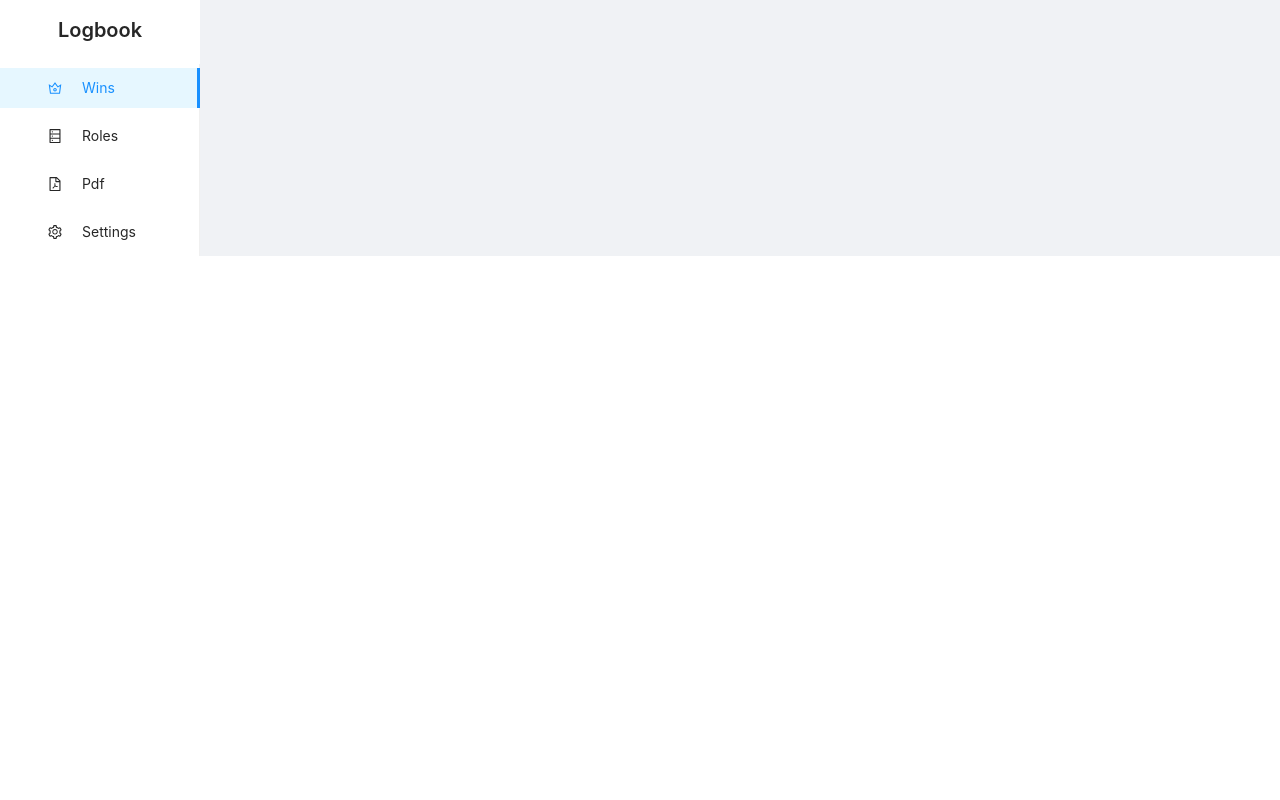
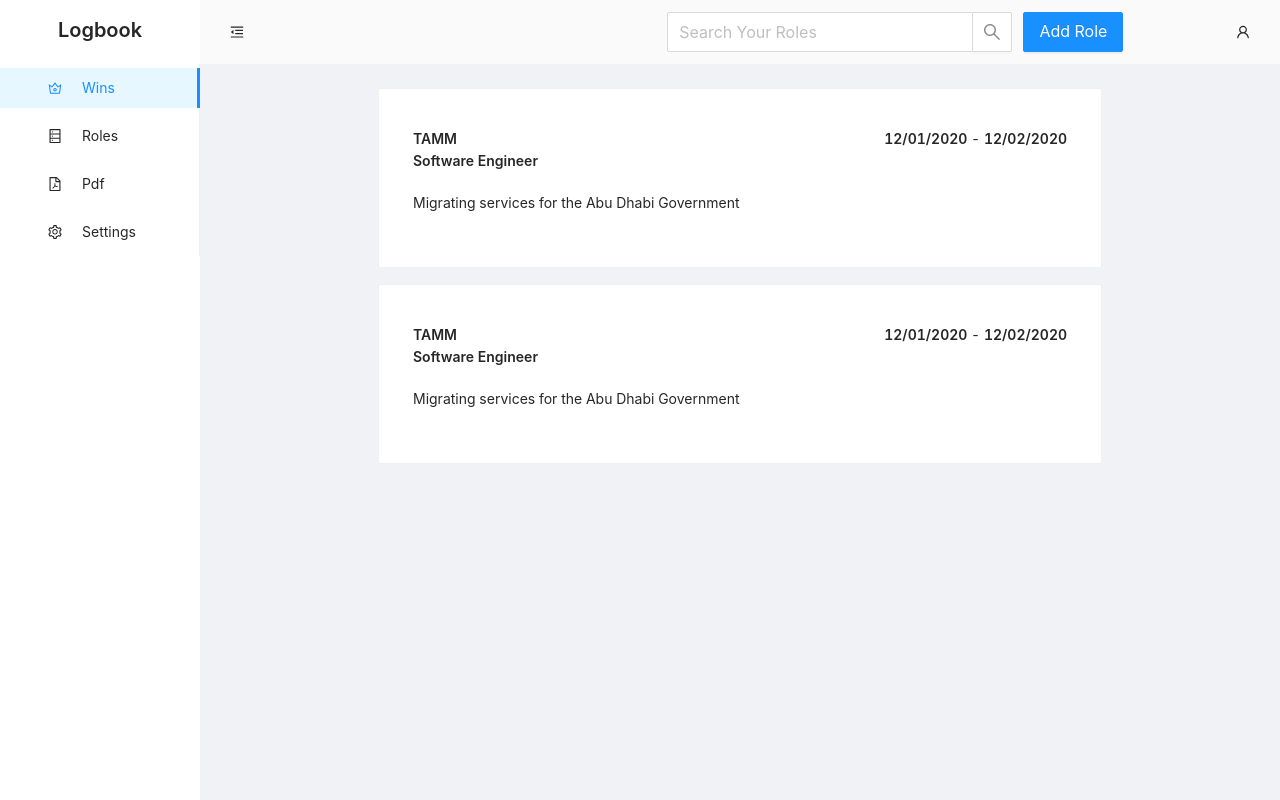
Before and after one commit to dogoyaro/autoresume, a React (Create React App) app in the folder autoresume/: page /roles in a window 1280 px wide. Built offline with nearby package versions, Linux system fonts and the light colour scheme.

Commit message:
add roles skeleton

```diff
--- /dev/null
+++ b/autoresume/src/components/AddRole/index.tsx
@@ -0,0 +1,41 @@
+import React, { useState } from 'react';
+import RoleForm from '../RoleForm';
+import { Modal, Typography, Button } from 'antd';
+
+const { Title } = Typography;
+
+const AddRoleModal = (props: AddRoleModalProps) => {
+  const { showModal, setShowModal } = props;
+  const handleCancel = () => setShowModal(false);
+
+  return (
+    <Modal
+      title={<Title level={4}> Add Role </Title>}
+      visible={showModal}
+      onCancel={handleCancel}
+      bodyStyle={{ padding: 40 }}
+      width="40%"
+    >
+      <RoleForm handleFormSubmit={() => {}} showButton={false} size="middle" />
+    </Modal>
+  );
+};
+
+const AddRole = () => {
+  const [showModal, setShowModal] = useState(false);
+  return (
+    <>
+      <Button type="primary" size="large" onClick={() => setShowModal(true)}>
+        Add Role
+      </Button>
+      <AddRoleModal showModal={showModal} setShowModal={setShowModal} />
+    </>
+  );
+};
+
+export default AddRole;
+
+type AddRoleModalProps = {
+    showModal: boolean,
+    setShowModal: (shouldShowModal: boolean) => any,
+}
--- a/autoresume/src/components/AddWin/index.tsx
+++ b/autoresume/src/components/AddWin/index.tsx
@@ -14,9 +14,9 @@ import {
   Tooltip,
 } from 'antd';
 import { PlusCircleOutlined, MinusCircleOutlined } from '@ant-design/icons';
+import RoleForm from '../RoleForm';
 
-const { RangePicker } = DatePicker;
-const { Title, Text } = Typography;
+const { Title } = Typography;
 const { Option } = Select;
 const { TextArea } = Input;
 
@@ -201,48 +201,12 @@ const AddRoleForm = (props: { roles: Role[] }) => {
   };
 
   const roleForm = (
-    <Form layout="vertical" size="small" onFinish={handleFormSubmit}>
-      <Form.Item name="dates">
-        <RangePicker />
-      </Form.Item>
-      <Form.Item
-        name="companyName"
-        rules={[
-          {
-            required: true,
-            message:
-              'Please enter the name of the Company/Organization e.g. Facebook, Open Source',
-          },
-        ]}
-      >
-        <Input placeholder="Enter Company Name" />
-      </Form.Item>
-      <Form.Item
-        name="role"
-        rules={[
-          {
-            required: true,
-            message: 'Please enter the name of the role e.g. Software Engineer',
-          },
-        ]}
-      >
-        <Input placeholder="Enter Role. e.g Software Engineer" />
-      </Form.Item>
-      <Form.Item name="description">
-        <Input.TextArea
-          placeholder="Add Role Description"
-          autoSize={{ minRows: 3 }}
-          style={{ resize: 'none' }}
-        />
-      </Form.Item>
-      <Form.Item>
-        <Button type="ghost" htmlType="submit">
-          Add New Role
-        </Button>
-      </Form.Item>
-    </Form>
+    <RoleForm
+      handleFormSubmit={handleFormSubmit}
+      showButton={true}
+      size="small"
+    />
   );
-
   const handleRoleSelection = (value: string) => {
     setRole(value);
   };
--- a/autoresume/src/components/Drawer/index.tsx
+++ b/autoresume/src/components/Drawer/index.tsx
@@ -30,7 +30,6 @@ const Drawer = (props: DrawerProps) => {
       theme="light"
       collapsible
       collapsed={collapsed}
-      // collapsedWidth="0"
       breakpoint="lg"
     >
       <div
--- /dev/null
+++ b/autoresume/src/components/RoleCard/index.tsx
@@ -0,0 +1,93 @@
+import React, { useState } from 'react';
+import { Card, Typography, Carousel } from 'antd';
+import WinCard, { Win } from '../WinCard';
+
+const { Paragraph, Text } = Typography;
+
+const CompanyName = ({ company }: { company: string }) => {
+  return <Text style={{ textAlign: 'left' }} strong>{company}</Text>
+}
+
+const RoleTitle = ({ title }: { title: string }) => {
+  return <Text strong>{title}</Text>;
+};
+
+const RoleDescription = ({ description }: { description: string }) => {
+  return (
+    <Paragraph
+      style={{ textAlign: 'left' }}
+      ellipsis={{ rows: 3, expandable: true }}
+    >
+      {description}
+    </Paragraph>
+  );
+}
+
+const Wins = ({ wins, autoplay }: { wins: Win[]; autoplay: boolean }) => {
+  return (
+    <Carousel autoplay={autoplay}>
+      {wins.map((win) => (
+        <WinCard win={win} />
+      ))}
+    </Carousel>
+  );
+};
+
+const Dates = ({
+  startDate,
+  endDate,
+}: {
+  startDate: string;
+  endDate: string;
+}) => {
+  return (
+    <div>
+      <Text strong>{startDate}</Text>
+      {endDate && <span> - </span>}
+      <Text strong>{endDate}</Text>
+    </div>
+  );
+};
+
+const RoleCard = ({
+  role: { company, title, description, wins, startDate, endDate },
+}: {
+  role: Role;
+}) => {
+  const [shouldAutoplay, setShouldAutoplay] = useState(false);
+  return (
+    <Card
+      onFocus={() => setShouldAutoplay(true)}
+      onBlur={() => setShouldAutoplay(false)}
+      style={{padding: '15px 10px' }}
+    >
+      <div style={{ display: 'flex', justifyContent: 'space-between' }}>
+        <div
+          style={{
+            display: 'flex',
+            flexDirection: 'column',
+            alignItems: 'left',
+            marginBottom: 20,
+          }}
+        >
+          <CompanyName company={company} />
+          <RoleTitle title={title} />
+        </div>
+        <Dates startDate={startDate} endDate={endDate} />
+      </div>
+      <RoleDescription description={description} />
+      <Wins wins={wins} autoplay={shouldAutoplay} />
+    </Card>
+  );
+};
+
+export default RoleCard;
+
+export type Role = {
+  company: string,
+  title: string,
+  description: string,
+  wins: Win[],
+  startDate: string,
+  endDate: string,
+}
--- /dev/null
+++ b/autoresume/src/components/RoleForm/index.tsx
@@ -0,0 +1,59 @@
+import React from 'react';
+import { Form, DatePicker, Input, Button } from 'antd';
+
+const { RangePicker } = DatePicker;
+
+const RoleForm = (props: {
+  handleFormSubmit: (values: any) => any;
+  size: 'small' | 'middle' | 'large';
+  showButton: boolean
+}) => {
+  const { handleFormSubmit, size, showButton } = props;
+
+  return (
+    <Form layout="vertical" size={size} onFinish={handleFormSubmit}>
+      <Form.Item name="dates">
+        <RangePicker />
+      </Form.Item>
+      <Form.Item
+        name="companyName"
+        rules={[
+          {
+            required: true,
+            message:
+              'Please enter the name of the Company/Organization e.g. Facebook, Open Source',
+          },
+        ]}
+      >
+        <Input placeholder="Enter Company Name" />
+      </Form.Item>
+      <Form.Item
+        name="role"
+        rules={[
+          {
+            required: true,
+            message: 'Please enter the name of the role e.g. Software Engineer',
+          },
+        ]}
+      >
+        <Input placeholder="Enter Role. e.g Software Engineer" />
+      </Form.Item>
+      <Form.Item name="description">
+        <Input.TextArea
+          placeholder="Add Role Description"
+          autoSize={{ minRows: 3 }}
+          style={{ resize: 'none' }}
+        />
+      </Form.Item>
+      <Form.Item>
+        {showButton && (
+          <Button type="ghost" htmlType="submit">
+            Add New Role
+          </Button>
+        )}
+      </Form.Item>
+    </Form>
+  );
+};
+
+export default RoleForm;
--- /dev/null
+++ b/autoresume/src/components/Roles/index.tsx
@@ -0,0 +1,101 @@
+import React from 'react';
+import { Layout, List } from 'antd';
+import GenericHeader from '../GenericHeader';
+import SearchInput, { SearchInputProps } from '../SearchInput';
+import RoleCard, { Role } from '../RoleCard';
+import AddRole from '../AddRole';
+
+const { Content } = Layout;
+
+const dummyRoles = [
+  {
+    company: 'TAMM',
+    title: 'Software Engineer',
+    description: 'Migrating services for the Abu Dhabi Government',
+    wins: [],
+    startDate: '12/01/2020',
+    endDate: '12/02/2020',
+  },
+  {
+    company: 'TAMM',
+    title: 'Software Engineer',
+    description: 'Migrating services for the Abu Dhabi Government',
+    wins: [],
+    startDate: '12/01/2020',
+    endDate: '12/02/2020',
+  },
+];
+
+const Roles = (props: RolesProps) => {
+  const { collapsed, setSiderCollapse } = props;
+  return (
+    <Layout style={{ height: '100vh' }}>
+      <RolesHeader
+        collapsed={collapsed}
+        setSiderCollapse={setSiderCollapse}
+        placeholder="Search Your Roles"
+        searchParam={() => {}}
+      />
+      <Content style={{ margin: '24px 16px', padding: '0 15%', minHeight: 280 }} >
+        <RolesGrid roles={dummyRoles} />
+      </Content>
+    </Layout>
+  );
+};
+
+const RolesHeader = (props: RolesHeaderProps) => {
+  const { collapsed, setSiderCollapse, searchParam, placeholder } = props;
+  return (
+    <GenericHeader collapsed={collapsed} setSiderCollapse={setSiderCollapse}>
+      <div
+        style={{
+          display: 'flex',
+          flexDirection: 'row',
+          justifyContent: 'flex-end',
+          alignItems: 'center',
+          flex: 4,
+        }}
+      >
+        <SearchInput
+          placeholder={placeholder}
+          searchParam={searchParam}
+        />
+        <div style={{ display: 'flex', alignItems: 'center', padding: '0 10px' }}>
+          <AddRole />
+        </div>
+      </div>
+    </GenericHeader>
+  );
+}
+
+const RolesGrid = ({ roles }: { roles: Role[] }) => {
+  return (
+    <List
+      grid={{
+        gutter: 1,
+        xs: 1,
+        sm: 1,
+        md: 1,
+        lg: 1,
+        xl: 1,
+        xxl: 1,
+      }}
+      dataSource={roles}
+      renderItem={(role: Role) => (
+        <List.Item>
+          <RoleCard role={role} />
+        </List.Item>
+      )}
+    />
+  )
+
+}
+
+export default Roles;
+
+type RolesProps = {
+  collapsed: boolean;
+  setSiderCollapse: Function;
+};
+
+type RolesHeaderProps = RolesProps & SearchInputProps;
--- /dev/null
+++ b/autoresume/src/components/SearchInput/index.tsx
@@ -0,0 +1,21 @@
+import React from 'react';
+import { Input } from 'antd';
+
+const { Search } = Input;
+
+const SearchInput = (props: SearchInputProps) => {
+  const { searchParam, placeholder} = props;
+  return (
+    <div style={{ display: 'flex', flex: 1, alignItems: 'center' }}>
+      <Search
+        placeholder={placeholder}
+        onSearch={(value: string) => searchParam(value)}
+        size="large"
+      />
+    </div>
+  );
+}
+
+export default SearchInput;
+
+export type SearchInputProps = { searchParam: Function, placeholder: string };
--- a/autoresume/src/components/WinCard/index.tsx
+++ b/autoresume/src/components/WinCard/index.tsx
@@ -44,7 +44,7 @@ const Skills = ({ skills }: { skills: { name: string }[] }) => {
 export default WinCard;
 
 // TODO: Move types to declaration files. What even are declaration files?
-type Win = {
+export type Win = {
   description: string,
   skills: Skill[],
   date: string,
--- a/autoresume/src/views/Dashboard/index.tsx
+++ b/autoresume/src/views/Dashboard/index.tsx
@@ -3,6 +3,7 @@ import { Layout } from 'antd';
 import { Switch, Route } from 'react-router-dom';
 import Wins from '../../components/Wins';
 import Drawer from '../../components/Drawer';
+import Roles from '../../components/Roles';
 
 const Dashboard = () => {
   const [collapsed, setCollapse] = useState(false);
@@ -13,6 +14,9 @@ const Dashboard = () => {
         <Route path="/wins">
           <Wins collapsed={collapsed} setSiderCollapse={setCollapse} />
         </Route>
+        <Route path="/roles">
+          <Roles collapsed={collapsed} setSiderCollapse={setCollapse} />
+        </Route>
       </Switch>
     </Layout>
   );
```
Also changed, not shown: autoresume/src/components/Wins/index.tsx (+4 -16 lines).
